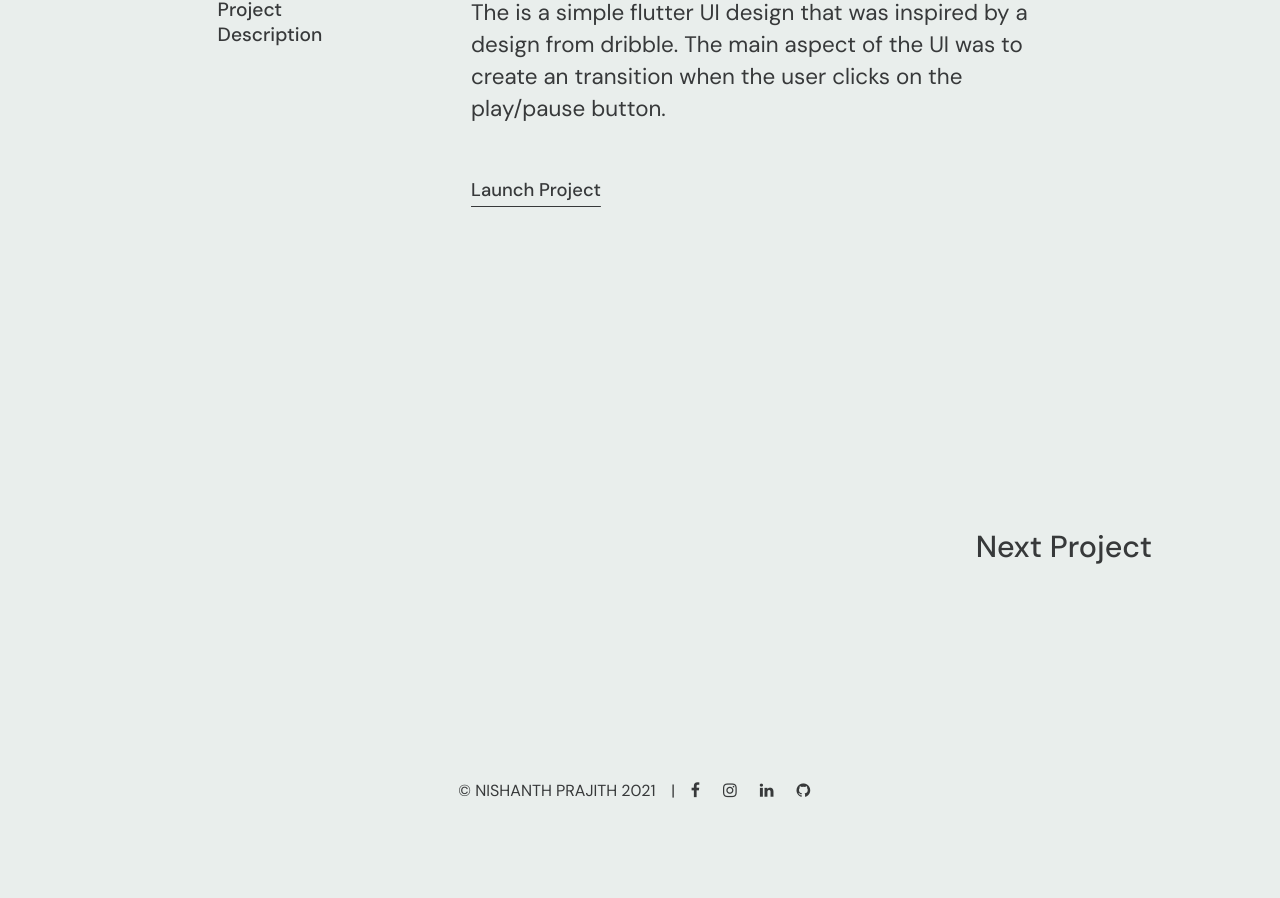
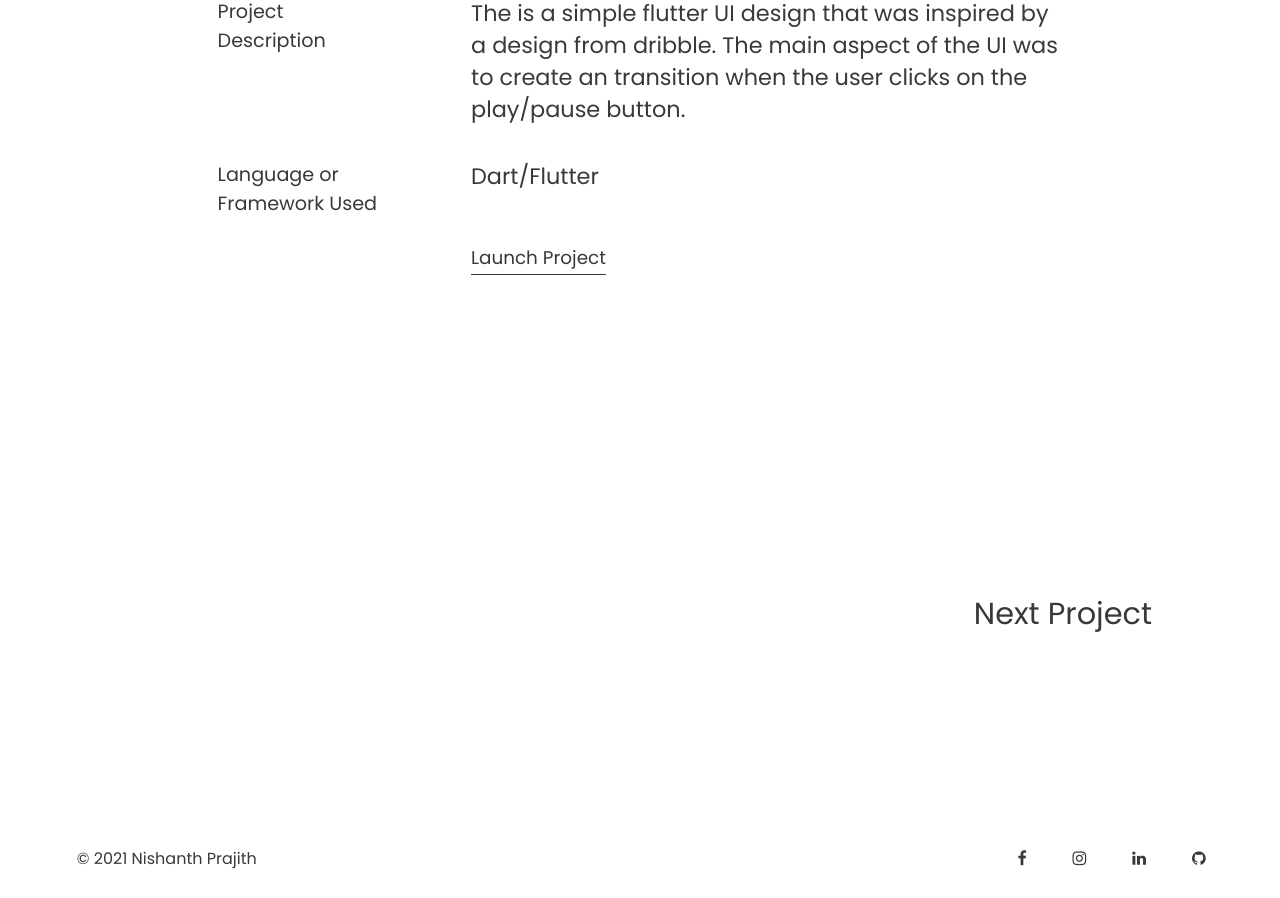
Before and after one commit to NishanthPrajith/NishanthPrajith.github.io, a React (Create React App) app: page /projects/1 in a window 1280 px wide. Shown: the part 1335-2233 px from the top of the page. Before the commit the page ends 2165 px from the top, so only its background shows below. Built offline with nearby package versions, Linux system fonts and the light colour scheme.

Commit message:
new updates

```diff
--- a/src/App.css
+++ b/src/App.css
@@ -1,9 +1,9 @@
-@import url('https://fonts.googleapis.com/css2?family=DM+Sans:wght@400;500;700&display=swap');
+@import url('https://fonts.googleapis.com/css2?family=Poppins&display=swap');
 
 body {
   overscroll-behavior-y: none;
-  background-color: #e9eeec;
-  color: #37393a;
+  background-color: #ffffff;
+  color: rgb(51, 51, 51);
 }
 
 .App {
@@ -11,12 +11,10 @@ body {
   width: 100%;
 }
 
-
-
 * {
   margin: 0;
   color: #37393a;
-  font-family: "DM Sans",sans-serif;
+  font-family: 'Poppins', sans-serif;
   font-size: 400;
 }
 
--- a/src/App.js
+++ b/src/App.js
@@ -81,7 +81,7 @@ function App() {
         </AnimatePresence>
         <Footer />
       </div>
-      <Version versionNumber = {"v1.0"} />
+      <Version versionNumber = {"v1.1"} />
     </div>
   );
 }
--- a/src/HomeComps/home.js
+++ b/src/HomeComps/home.js
@@ -42,7 +42,7 @@ export default function Home() {
                         <h1>Nishanth <span>Prajith</span></h1>
                     </div>
 
-                    <p className = "headerTag">Personal Portfolio 2021</p>
+                    <p className = "headerTag">Personal Portfolio 2022</p>
 
                 </div>
 
--- a/src/RecycleComps/navbar.css
+++ b/src/RecycleComps/navbar.css
@@ -162,7 +162,7 @@ nav {
 
 .text {
     margin-bottom: 14%;
-    color: #434448;
+    color: #858585;
 }
 
 .sidenav a {
@@ -173,7 +173,7 @@ nav {
     margin-bottom: 8%;
     text-decoration: none;
     font-size: 2.5rem;
-    color: #000000;
+    color: rgb(51, 51, 51);
     display: block;
     transition: 0.3s;
     font-weight: 600;
--- a/src/RecycleComps/navbar.js
+++ b/src/RecycleComps/navbar.js
@@ -44,7 +44,9 @@ export default function NavBar() {
     return (
         <motion.nav variants = {animation} initial = "initial" animate = "final">
             <div className = "logo">
-                <p>np.</p>
+                <Link to = '/'>
+                    <p>np.</p>
+                </Link>
             </div>
             <div className = "hamburger">
                 <div className={navBarClicked ? "mainMain" : ""}>
--- a/src/footerComps/footer.css
+++ b/src/footerComps/footer.css
@@ -4,16 +4,24 @@ footer {
 	height: 10vh;
 	width: 100%;
 	margin-top: 3vh;
-	justify-items: center;
+	grid-template-columns: 60% 40%;
 	align-items: center;
-	white-space: nowrap;
 }
 
-footer p {
-	width: 30%;
-	text-align: center;
-	margin: 0;
-	display: inline-block;
+footer p:nth-child(1) {
+	width: 90%;
+	margin-left: 10%;
+}
+
+footer p:nth-child(2) {
+	width: 90%;
+	float: right;
+	margin-right: 12%;
+	text-align: right;
+}
+
+footer p:nth-child(2) a {
+	margin: 0 2%;
 }
 
 footer p i{
--- a/src/footerComps/footer.js
+++ b/src/footerComps/footer.js
@@ -8,8 +8,8 @@ export default function Footer() {
                 <link rel="stylesheet" href="https://cdnjs.cloudflare.com/ajax/libs/font-awesome/4.7.0/css/font-awesome.min.css" />
             </Helmet>
             <footer>
-
-                <p>&copy; NISHANTH PRAJITH 2021 <span> | </span>
+                <p>&copy; 2021 Nishanth Prajith</p>
+                <p>
                     <a href = "https://www.facebook.com/people/Nishanth-Prajith/100009547906410/" target = "_blank" rel="noreferrer noopener">
                         <i class="fa fa-facebook"></i>
                     </a>
@@ -23,7 +23,6 @@ export default function Footer() {
                         <i class="fa fa-github"></i>
                     </a>
                 </p>
-
             </footer>
         </div>
     )
--- a/src/individualProject/data.json
+++ b/src/individualProject/data.json
@@ -6,7 +6,8 @@
  	"projectLink" : true,
     "link" : "https://github.com/NishanthPrajith/musicAppUI",
     "imageColor" : "#142024",
-    "videoCondition" : false
+    "videoCondition" : false,
+    "language" : ["Dart/Flutter"]
  },
  {
  	"title" : "Food App UI",
@@ -14,7 +15,8 @@
     "desc" : "A simple flutter UI design. The project features no interaction, it was done merely as a learning experierence, but it ended up looking good.",
  	"projectLink" : false,
     "imageColor" : "#8CC88B",
-    "videoCondition" : false
+    "videoCondition" : false,
+    "language" : ["Dart/Flutter"]
  },
  {
  	"title" : "Google Maps App UI",
@@ -22,7 +24,8 @@
     "desc" : "My first test at using the Google Maps API in a flutter app. In addition I was also able to include a custom map whose styles where generated by google's own map styling website. The whole reason for this project was in regards to a reservation app I was planning on doing with the friends. However, we soon realized that the market did not have much opportunity for growth.",
  	"projectLink" : false,
     "imageColor" : "#EFE3CD",
-    "videoCondition" : false
+    "videoCondition" : false,
+    "language" : ["Dart/Flutter"]
  },
  {
  	"title" : "Events App UI",
@@ -31,7 +34,8 @@
  	"projectLink" : true,
     "link" : "https://github.com/NishanthPrajith/EventsAppUI",
     "imageColor" : "#E4D7C9",
-    "videoCondition" : true
+    "videoCondition" : true,
+    "language" : ["Dart/Flutter"]
  },
  {
  	"title" : "Password Reveal UI",
@@ -40,7 +44,8 @@
    "desc" : "A flutter app featuring a very unique interaction. I saw this on Instagram where someone created a similar interaction using Swift but I decided to create it in Flutter. The interaction is a flashlight which when clicked reveals the password the user entered. But, it also makes the flashlight icon literally flash light. Credit to the original creator, sorry I do not have your Instagram handle.",
     "link" : "https://github.com/NishanthPrajith/passwordRevealer",
     "imageColor" : "#142024",
-    "videoCondition" : true
+    "videoCondition" : true,
+    "language" : ["Dart/Flutter"]
  },
  {
  	"title" : "Marathon Finder UI",
@@ -48,7 +53,8 @@
  	"projectLink" : false,
     "desc" : "A flutter web app that recreated a UI design on dribble. This was my first time attempting to make a flutter web app. I wanted to make it responsive but found it too hard to do that since I did not have much experience in that area. ",
     "imageColor" : "#5BA079",
-    "videoCondition" : false
+    "videoCondition" : false,
+    "language" : ["Dart/Flutter"]
  },
  {
  	"title" : "Nature App UI",
@@ -56,7 +62,8 @@
  	"tags" : "UI - Flutter - Dribble - Transition - Animation",
    "desc" : "A flutter web app that recreated a UI design on dribble. This was a very interesting project which used the change notifier package along with the page view flutter widget to create a transition that appeared when the page was scrolled down. I learned a lot of about flutter packagae and change notifier to create scroll animations such as this one.",
  	"projectLink" : false,
-    "videoCondition" : true
+    "videoCondition" : true,
+    "language" : ["Dart/Flutter"]
  },
  {
  	"title" : "Fluid Card UI",
@@ -65,7 +72,8 @@
  	"imageColor" : "#463A67",
     "projectLink" : true,
     "link" : "https://github.com/NishanthPrajith/fluidcard",
-    "videoCondition" : true
+    "videoCondition" : true,
+    "language" : ["Dart/Flutter"]
  },
  {
  	"title" : "Image Uploader Program",
@@ -74,7 +82,8 @@
  	"projectLink" : true,
     "imageColor" : "#131C29",
     "link" : "https://github.com/NishanthPrajith/Image_Uploader",
-    "videoCondition" : false
+    "videoCondition" : false,
+    "language" : ["Python"]
  },
  {
  	"title" : "Convex Hull Visualization",
@@ -83,7 +92,8 @@
     "imageColor" : "#EDEDEE",
     "projectLink" : true,
     "link" : "https://github.com/NishanthPrajith/Convex_Hull_Visualization",
-    "videoCondition" : true
+    "videoCondition" : true,
+    "language" : ["HTML, CSS, JS"]
  },
  {
  	"title" : "Recycle App UI",
@@ -91,6 +101,7 @@
     "desc" : "Our project aims to help users find all the garbage disposal locations near them. They would open the app on their phones to see on the maps to find the nearest one. We plan on having every user have an account for this application.",
  	"projectLink" : true,
     "link" : "https://github.com/Garbage-Disposal-Locations-App/Garbage-Disposal-Locations-App",
-    "videoCondition" : false
+    "videoCondition" : false,
+    "language" : ["Dart/Flutter"]
  }
 ]
--- a/src/individualProject/projectId.css
+++ b/src/individualProject/projectId.css
@@ -14,6 +14,7 @@
 
 .titleContainer h1 {
 	font-size: 6.5rem;
+	font-weight: 500;
 }
 
 .titleContainer p {
@@ -41,10 +42,11 @@
 .projectDesc {
 	font-size: 1.4rem;
 	line-height: 2rem;
+	font-weight: 300;
 }
 
 .title {
-	font-weight: 500;
+	font-weight: 300;
 	font-size: 1.2rem;
 }
 
@@ -65,6 +67,11 @@
 	font-size: 3rem;
 	font-weight: 500;
 	margin-bottom: 3vh;
+}
+
+.box {
+	width: 100%;
+	padding: 3%;
 }
 
 .videoContainer {
--- a/src/individualProject/projectId.js
+++ b/src/individualProject/projectId.js
@@ -99,6 +99,18 @@ export default function ProjectId ({match}) {
                         <div className = "desc">
                             <p>{ data[id - 1].desc }</p>
                         </div>
+                    </div>
+                    <div className = "box">
+                    </div>
+                    <div className = "box">
+                    </div>
+                    <div className = "title">
+                        <p>Language or <br/>Framework Used</p>
+                    </div>
+                    <div className = "projectDesc">
+                        <div className = "desc">
+                            <p>{ data[id - 1].language }</p>
+                        </div>
                         { data[id - 1].projectLink &&
                             <div className = "projectlink">
                                 <a href = { data[id - 1].link } target = "_blank" rel="noreferrer noopener"> Launch Project </a>
```
Also changed, not shown: 1 other file (tests, documents, lock files or other folders).
